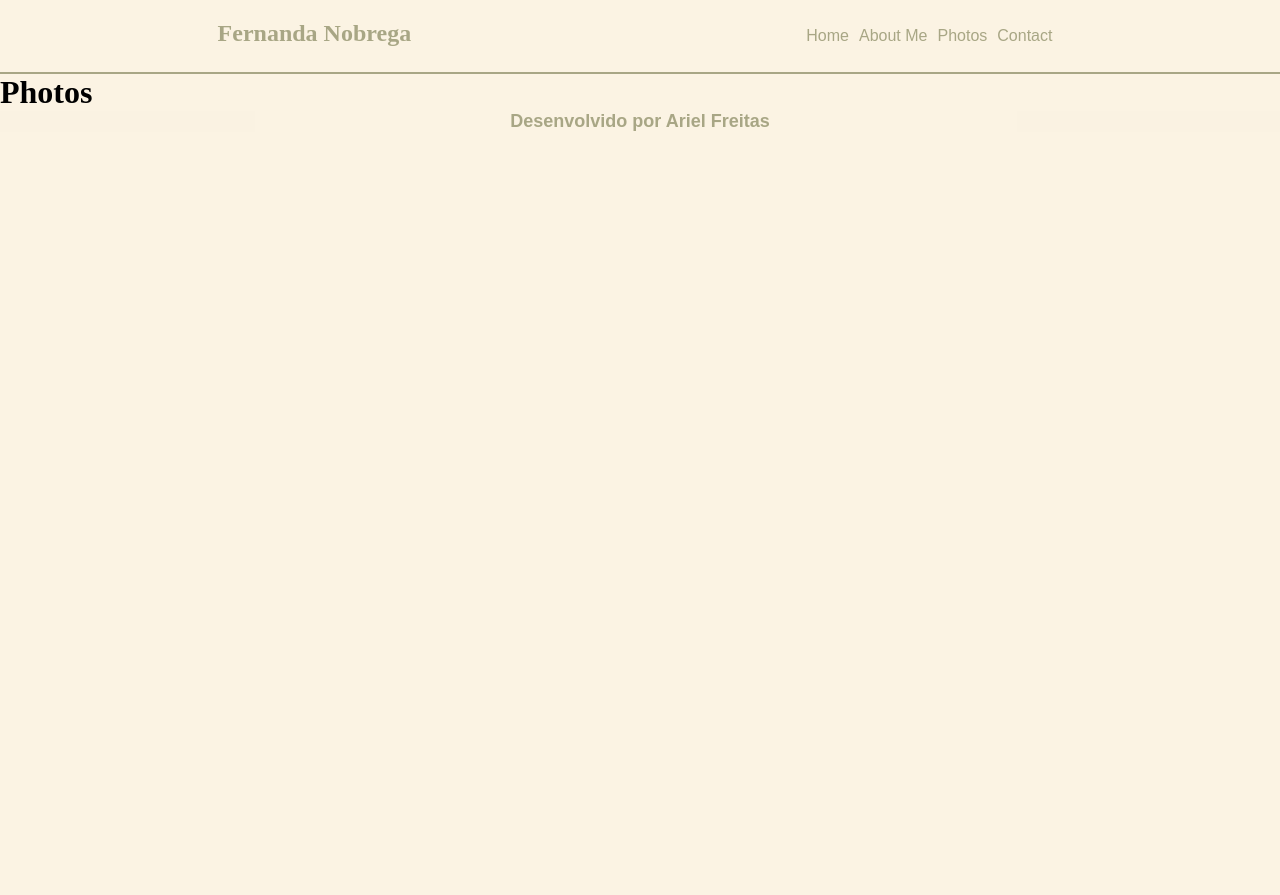
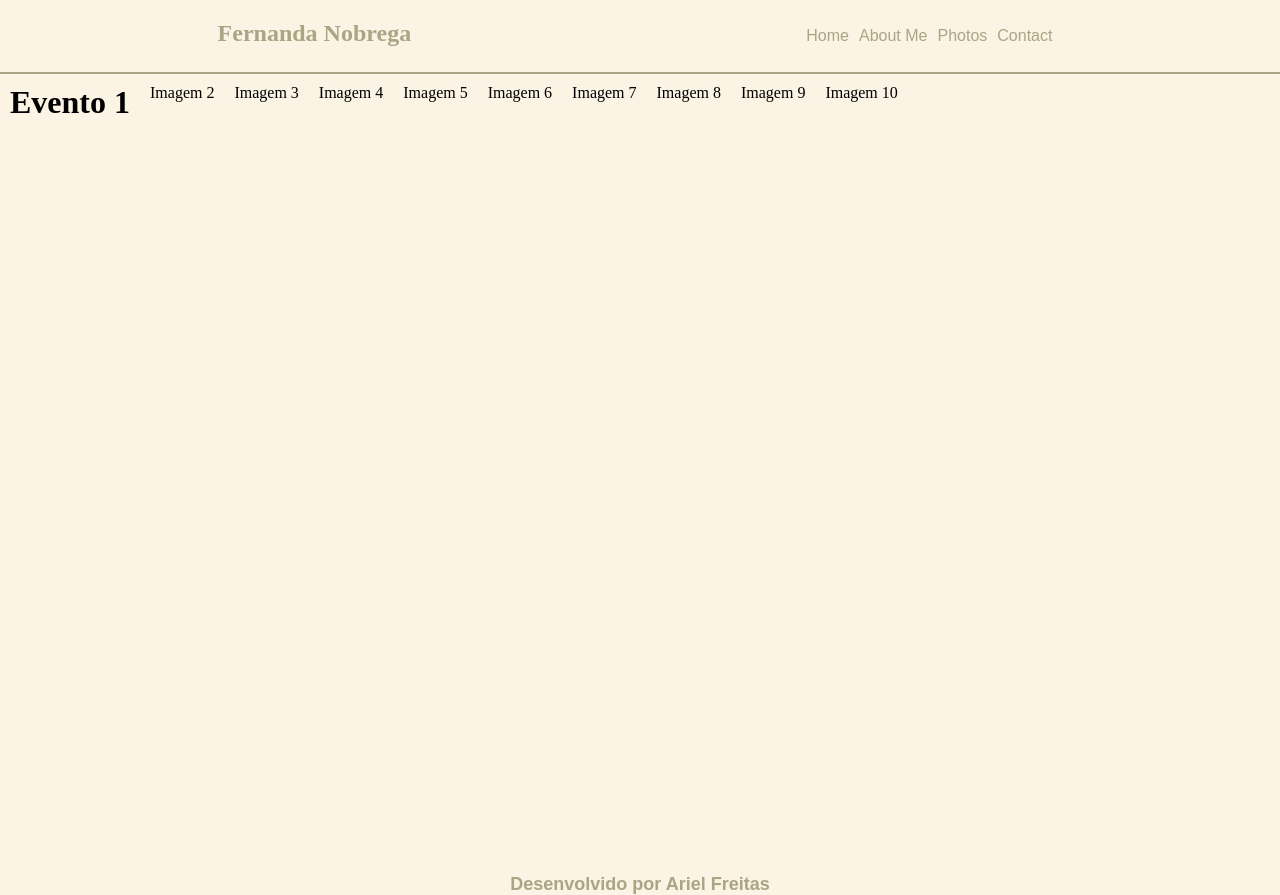
Before and after one commit to ArielFSantos/Fernanda_Nobrega, a React (Create React App) app in the folder nobrega/: page /photos in a window 1280 px wide. Before the commit the page ends 800 px from the top, so only its background shows below. Built offline with nearby package versions, Linux system fonts and the light colour scheme; a web font is replaced by a local one.

Commit message:
iniciado tela das fotos

```diff
--- a/nobrega/src/components/Pages/photos/photos.js
+++ b/nobrega/src/components/Pages/photos/photos.js
@@ -1,7 +1,25 @@
+import styles from './photos.module.css'
+
 function Photos(){
     return(
         <>
-        <h1>Photos</h1>
+        <div className={styles.container} >
+            <div className={styles.fotos}>
+                <h1>Evento 1</h1>
+                <img src="" alt="" />
+            </div>
+            <div className={styles.fotos}>Imagem 2</div>
+            <div className={styles.fotos}>Imagem 3</div>
+            <div className={styles.fotos}>Imagem 4</div>
+            <div className={styles.fotos}>Imagem 5</div>
+            <div className={styles.fotos}>Imagem 6</div>
+            <div className={styles.fotos}>Imagem 7</div>
+            <div className={styles.fotos}>Imagem 8</div>
+            <div className={styles.fotos}>Imagem 9</div>
+            <div className={styles.fotos}>Imagem 10</div>
+
+
+        </div>
         </>
     )
 }
--- /dev/null
+++ b/nobrega/src/components/Pages/photos/photos.module.css
@@ -0,0 +1,8 @@
+.container{
+    height: 100%;
+    display: flex;
+    flex-wrap: wrap;
+}
+.fotos{
+    padding: 10px;
+}
```
Also changed, not shown: nobrega/src/components/Pages/photos/photos.css (deleted).
